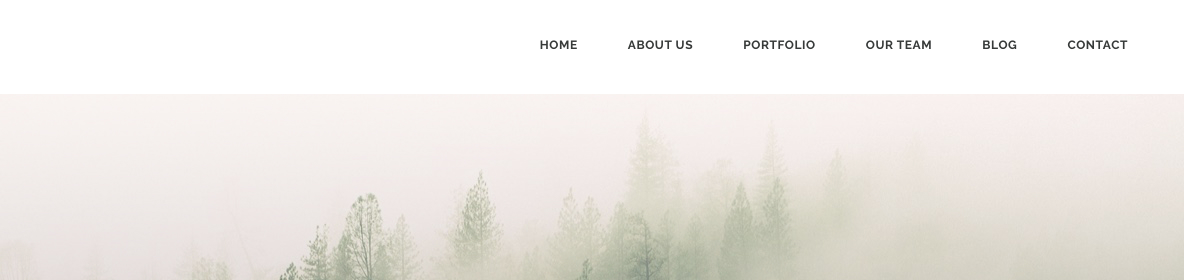
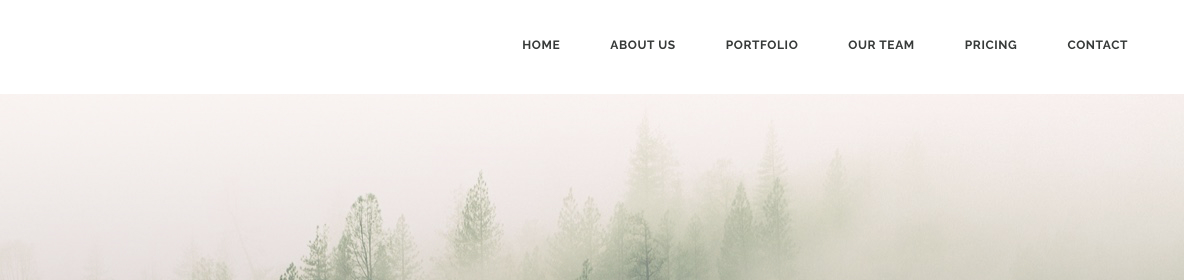
Before and after one commit to Dima-developer/Dima-developer.github.io, a plain HTML site: page oxygen/index.html in a window 1280 px wide. Shown: the top 280 px of the page, 96-1280 px from the left. Drawn offline with nearby package versions, Linux system fonts and the light colour scheme; files whose address does not match are found by name.

Commit message:
html code changed

```diff
--- a/oxygen/index.html
+++ b/oxygen/index.html
@@ -46,7 +46,7 @@
                                 <a class="menu__link" href="#team">OUR TEAM</a>
                             </li>
                             <li class="menu__list-item">
-                                <a class="menu__link" href="#pricing">BLOG</a>
+                                <a class="menu__link" href="#pricing">PRICING</a>
                             </li>
                             <li class="menu__list-item">
                                 <a class="menu__link" href="#contact">CONTACT</a>
```
